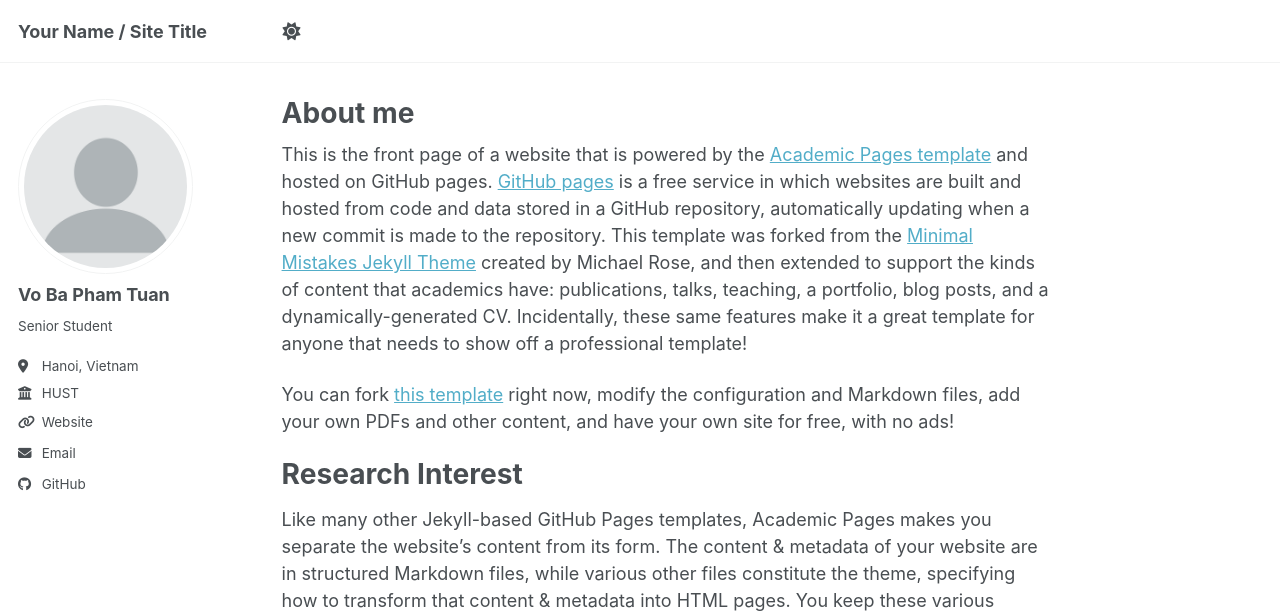
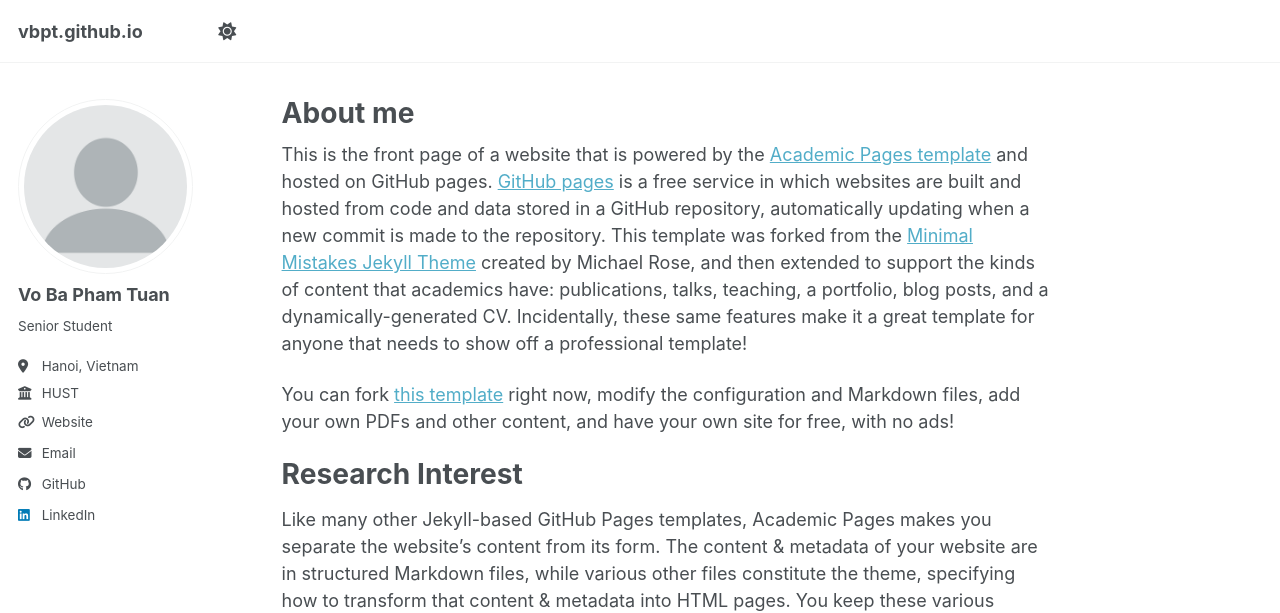
Before and after one commit to TuanVoBaPham/vbpt.github.io, a Jekyll site: the page built from _pages/about.md, in a window 1280 px wide. Shown: the top 613 px of the page. Built offline with Jekyll 4.4.1, drawn with Linux system fonts in a browser that asks for light colours; a script bundle is joined from its source files by our own code; library files that are not in the unit come from our copies.

Commit message:
Update _config.yml

```diff
--- a/_config.yml
+++ b/_config.yml
@@ -9,7 +9,7 @@
 # Basic Site Settings
 locale                   : "en-US"
 site_theme               : "default" # Currently available options are "default", "air"
-title                    : "Your Name / Site Title"
+title                    :
 title_separator          : "-"
 name                     : &name "Your Name"
 description              : &description "Your Name's academic portfolio"   # Update this with a general description of your site, this is the default if not overridden by a page
@@ -66,7 +66,7 @@
   keybase          : # Username
   instagram        : # Username
   lastfm           : # Username
-  linkedin         :
+  linkedin         : "Tuân Võ Bá Phạm"
   mastodon         : # URL
   medium           : # URL
   pinterest        : # Username
```
